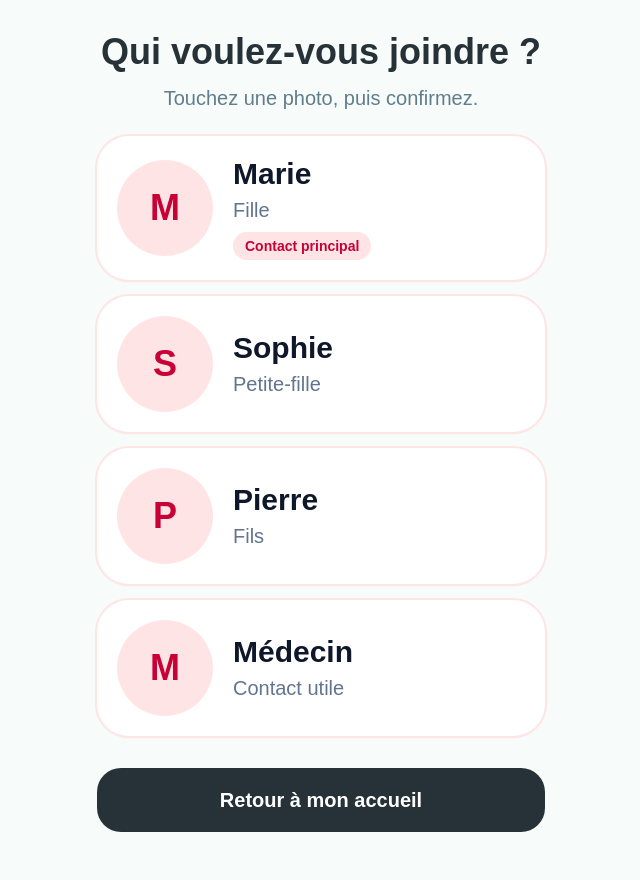
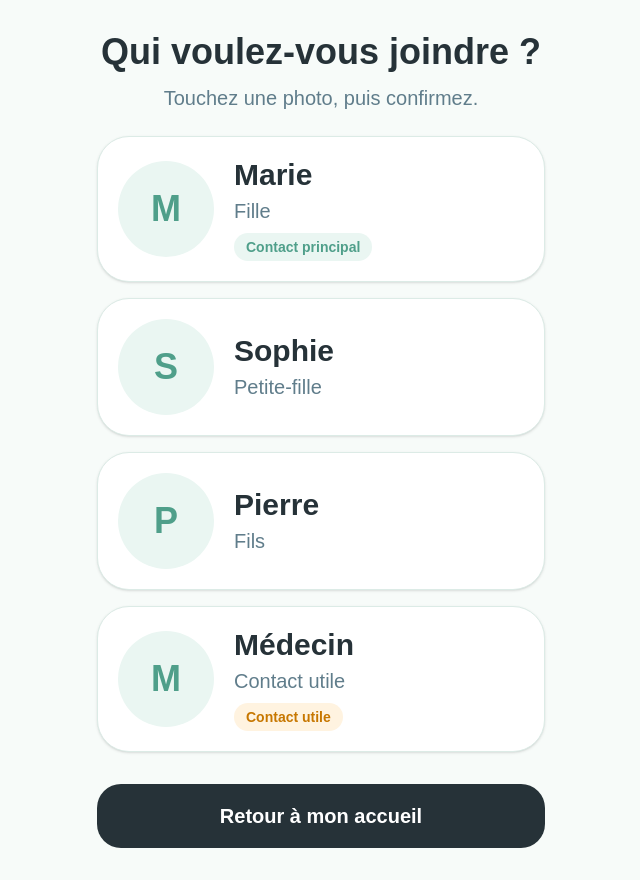
Before and after one commit to Virginie17/jevaisbien, a Next.js app: page /proches in a window 1280 px wide. Shown: the whole page, without its empty margins (319-959 px from the left). Built offline with nearby package versions, Linux system fonts and the light colour scheme.

Commit message:
Harmonize contact card colors

```diff
--- a/components/ContactCard.tsx
+++ b/components/ContactCard.tsx
@@ -13,29 +13,28 @@ export default function ContactCard({ contact, onSelect }: ContactCardProps) {
     <button
       type="button"
       onClick={() => onSelect(contact)}
-      className="w-full rounded-[2rem] bg-white p-5 text-left shadow-sm ring-2 ring-rose-100 transition hover:bg-rose-50 focus:outline-none focus:ring-4 focus:ring-rose-300"
+      className="w-full rounded-[2rem] border border-[#DCEBE6] bg-white p-5 text-left shadow-sm transition hover:bg-[#EAF6F2] focus:outline-none focus:ring-4 focus:ring-[#B9DED3]"
     >
       <div className="flex items-center gap-5">
-        <div className="flex h-24 w-24 shrink-0 items-center justify-center overflow-hidden rounded-full bg-rose-100 text-4xl font-bold text-rose-700">
+        <div className="flex h-24 w-24 shrink-0 items-center justify-center overflow-hidden rounded-full bg-[#EAF6F2] text-4xl font-bold text-[#4F9F8A]">
           {contact.photoUrl ? (
-            <Image
-              src={contact.photoUrl}
-              alt={contact.firstName}
-              width={96}
-              height={96}
-              className="h-full w-full object-cover"
-            />
+            <Image src={contact.photoUrl} alt={contact.firstName} width={96} height={96} className="h-full w-full object-cover" />
           ) : (
             initials
           )}
         </div>
 
         <div>
-          <p className="text-3xl font-bold text-slate-900">{contact.firstName}</p>
-          <p className="mt-1 text-xl text-slate-500">{contact.relationship}</p>
+          <p className="text-3xl font-bold text-[#263238]">{contact.firstName}</p>
+          <p className="mt-1 text-xl text-[#607D8B]">{contact.relationship}</p>
           {contact.isPrimary && (
-            <p className="mt-2 inline-block rounded-full bg-rose-100 px-3 py-1 text-sm font-semibold text-rose-700">
+            <p className="mt-2 inline-block rounded-full bg-[#EAF6F2] px-3 py-1 text-sm font-semibold text-[#4F9F8A]">
               Contact principal
+            </p>
+          )}
+          {contact.isEmergency && (
+            <p className="mt-2 inline-block rounded-full bg-[#FFF3E0] px-3 py-1 text-sm font-semibold text-[#C77700]">
+              Contact utile
             </p>
           )}
         </div>
```
